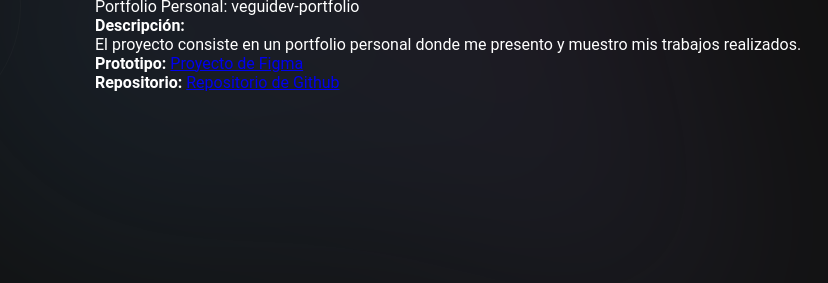
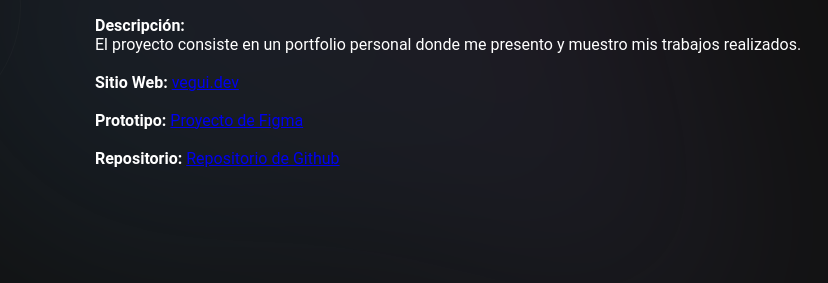
Before and after one commit to VeguiDev/veguidev.github.io, a plain HTML site: page presentacion/index.html in a window 1280 px wide. Shown: the part 394-677 px from the top of the page, 280-1108 px from the left. Drawn offline with Linux system fonts and the light colour scheme.

Commit message:
Agrega información adicional al portfolio personal, incluyendo sitio web y prototipo en Figma

```diff
--- a/presentacion/index.html
+++ b/presentacion/index.html
@@ -19,18 +19,27 @@
           <p>
             <strong>Nombre y Apellido:</strong> Juan Manuel Menta
             <br />
+            <br />
             <strong>Carrera: </strong> Licenciatura en Gestion de las
             tecnologías de la información
             <br />
+            <br />
             <strong>Curso: </strong> 2688
+            <br />
             <br />
             <strong>Proyecto:</strong> <br />
             Portfolio Personal: veguidev-portfolio
+            <br />
             <br />
             <strong>Descripción: </strong>
             <br />
             El proyecto consiste en un portfolio personal donde me presento y
             muestro mis trabajos realizados.
+            <br />
+            <br />
+            <strong>Sitio Web: </strong>
+            <a href="https://vegui.dev" target="_blank">vegui.dev</a>
+            <br />
             <br />
             <strong>Prototipo: </strong>
             <a
@@ -38,6 +47,7 @@
               target="_blank"
               >Proyecto de Figma</a
             >
+            <br />
             <br />
             <strong>Repositorio: </strong>
             <a
```
